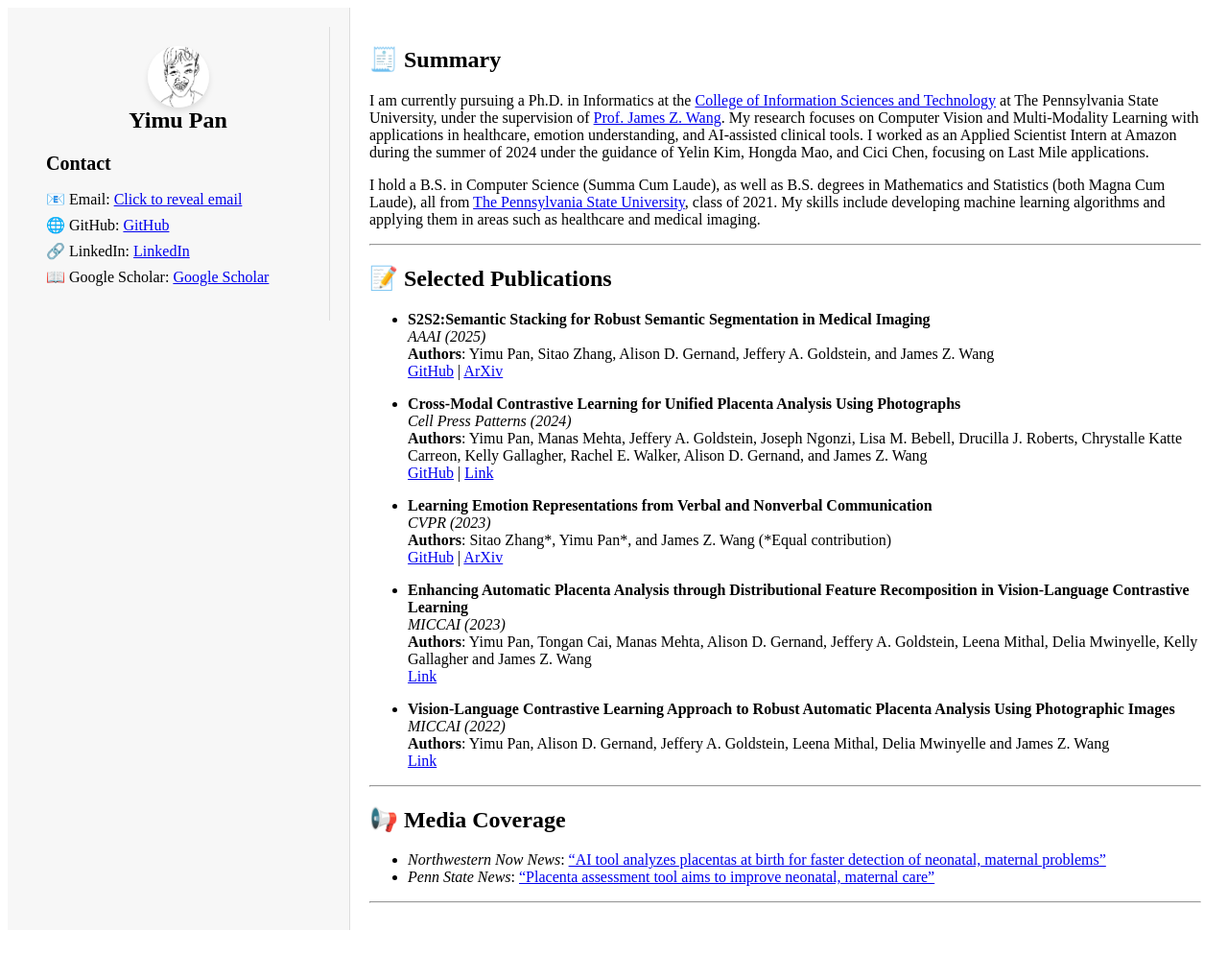
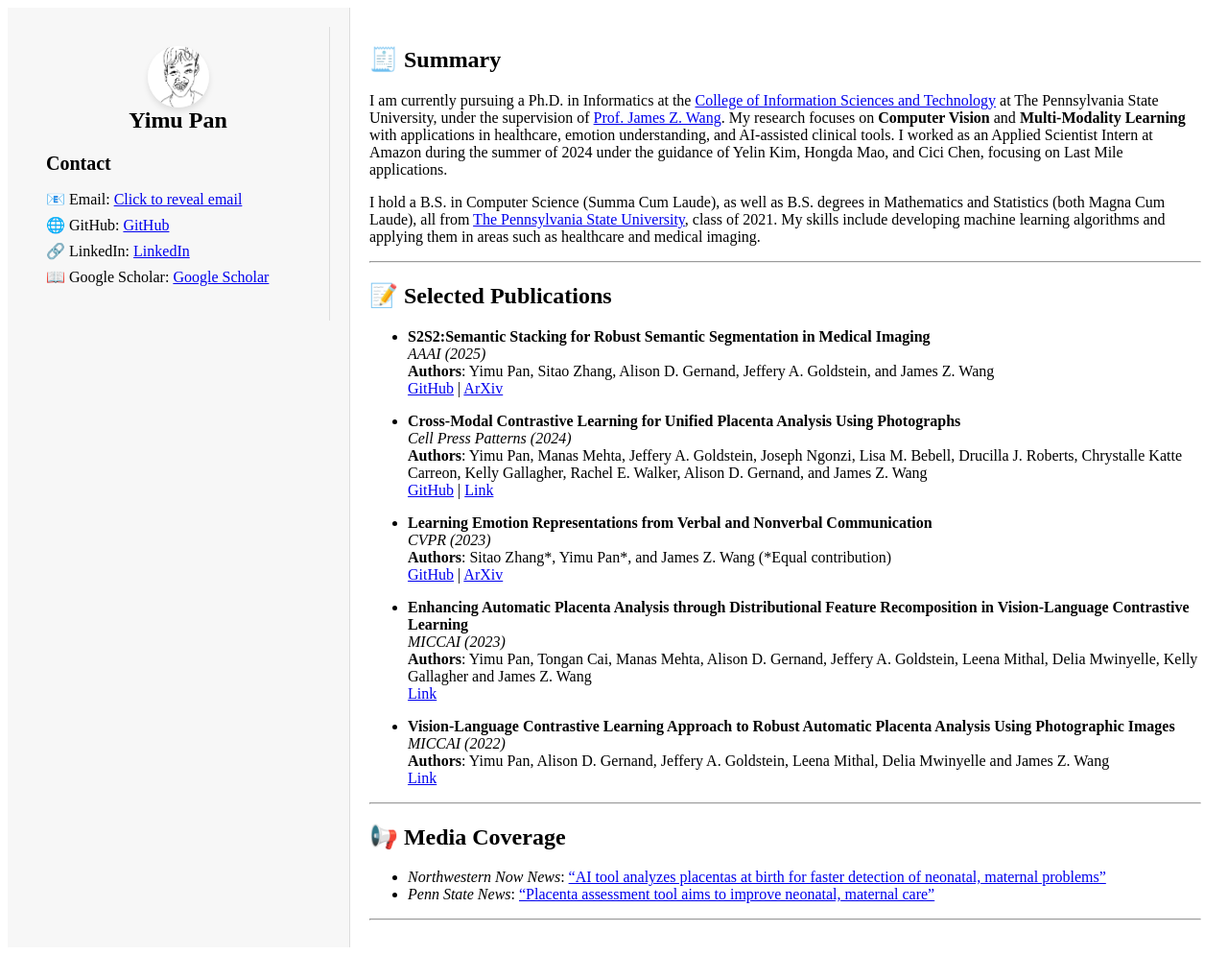
Before and after one commit to ymp5078/ymp5078.github.io, a Jekyll site: the page built from index.md, in a window 1280 px wide. Shown: the whole page at 96% size. Built offline with Jekyll 4.4.1, drawn with Linux system fonts in a browser that asks for light colours; our own code applies the rules of GitHub Pages for plain Markdown files.

Commit message:
update info

```diff
--- a/index.md
+++ b/index.md
@@ -1,6 +1,6 @@
 ## 🧾 **Summary**
 
-I am currently pursuing a Ph.D. in Informatics at the [College of Information Sciences and Technology](https://ist.psu.edu) at The Pennsylvania State University, under the supervision of [Prof. James Z. Wang](https://wang.ist.psu.edu/docs/home.shtml). My research focuses on Computer Vision and Multi-Modality Learning with applications in healthcare, emotion understanding, and AI-assisted clinical tools. I worked as an Applied Scientist Intern at Amazon during the summer of 2024 under the guidance of Yelin Kim, Hongda Mao, and Cici Chen, focusing on Last Mile applications.
+I am currently pursuing a Ph.D. in Informatics at the [College of Information Sciences and Technology](https://ist.psu.edu) at The Pennsylvania State University, under the supervision of [Prof. James Z. Wang](https://wang.ist.psu.edu/docs/home.shtml). My research focuses on **Computer Vision** and **Multi-Modality Learning** with applications in healthcare, emotion understanding, and AI-assisted clinical tools. I worked as an Applied Scientist Intern at Amazon during the summer of 2024 under the guidance of Yelin Kim, Hongda Mao, and Cici Chen, focusing on Last Mile applications.
 
 I hold a B.S. in Computer Science (Summa Cum Laude), as well as B.S. degrees in Mathematics and Statistics (both Magna Cum Laude), all from [The Pennsylvania State University](https://www.psu.edu), class of 2021. My skills include developing machine learning algorithms and applying them in areas such as healthcare and medical imaging.
 
```
